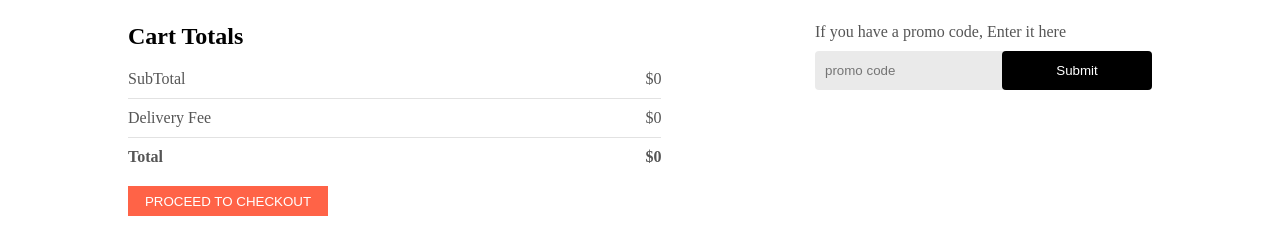
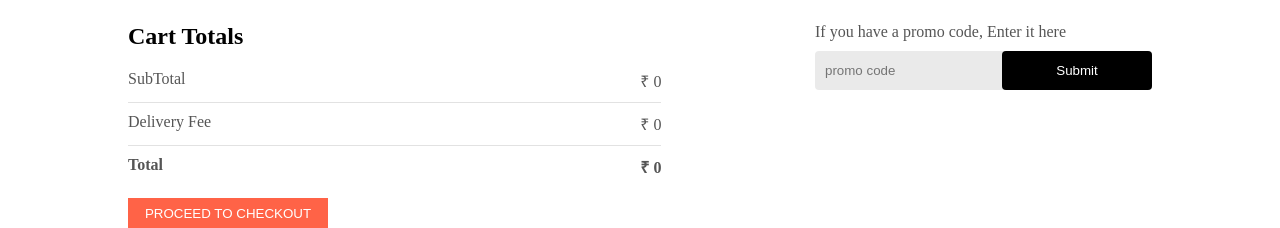
Before and after one commit to arvind7218/Food-Order-Delivery, a React (Vite) app in the folder frontend/: page /cart in a window 1280 px wide. Shown: the part 324-552 px from the top of the page. Built offline with nearby package versions, Linux system fonts and the light colour scheme; no server answers.

Commit message:
frontend updated code

```diff
--- a/frontend/src/components/FoodItem/FoodItem.jsx
+++ b/frontend/src/components/FoodItem/FoodItem.jsx
@@ -36,7 +36,7 @@ console.log("Generated Image URL:", imageUrl);
                     <img src={assets.rating_starts} alt="Rating" />
                 </div>
                 <p className="food-item-desc">{description}</p>
-                <p className="food-item-price">${price}</p>
+                <p className="food-item-price">₹ {price}</p>
             </div>
         </div>
     );
--- a/frontend/src/pages/Cart/Cart.jsx
+++ b/frontend/src/pages/Cart/Cart.jsx
@@ -27,9 +27,9 @@ const Cart = () => {
                 <div className="cart-items-title cart-items-item">
                   <img src={url + "/images/" + item.image} alt={item.name} />
                   <p>{item.name}</p>
-                  <p>${item.price}</p>
+                  <p>₹ {item.price}</p>
                   <p>{cartItems[item._id]}</p>
-                  <p>${item.price * cartItems[item._id]}</p>
+                  <p>₹ {item.price * cartItems[item._id]}</p>
                   <p onClick={() => removeFromCart(item._id)} className='cross'>x</p>
                 </div>
                 <hr />
@@ -44,17 +44,17 @@ const Cart = () => {
           <div>
             <div className="cart-total-details">
               <p>SubTotal</p>
-              <p>${getTotalCartAmount()}</p>
+              <p>₹ {getTotalCartAmount()}</p>
             </div>
             <hr />
             <div className="cart-total-details">
               <p>Delivery Fee</p>
-              <p>${getTotalCartAmount() === 0 ? 0 : 2}</p>
+              <p>₹ {getTotalCartAmount() === 0 ? 0 : 2}</p>
             </div>
             <hr />
             <div className="cart-total-details">
               <b>Total</b>
-              <b>${getTotalCartAmount() === 0 ? 0 : getTotalCartAmount() + 2}</b>
+              <b>₹ {getTotalCartAmount() === 0 ? 0 : getTotalCartAmount() + 2}</b>
             </div>
           </div>
           <button onClick={() => navigate('/order')}>PROCEED TO CHECKOUT</button>
--- a/frontend/src/pages/MyOrder/MyOrders.jsx
+++ b/frontend/src/pages/MyOrder/MyOrders.jsx
@@ -60,7 +60,7 @@ const MyOrder = () => {
                     <span>No items in this order</span>
                   )}
                 </p>
-                <p>${order.amount}.00</p>
+                <p>₹ {order.amount}.00</p>
                 <p>Items: {order.items ? order.items.length : 0}</p>
                 <p><span>&#x25cf;</span> <b>{order.status}</b></p>
                 <button onClick={fetchOrders}>Track Order</button>
```
